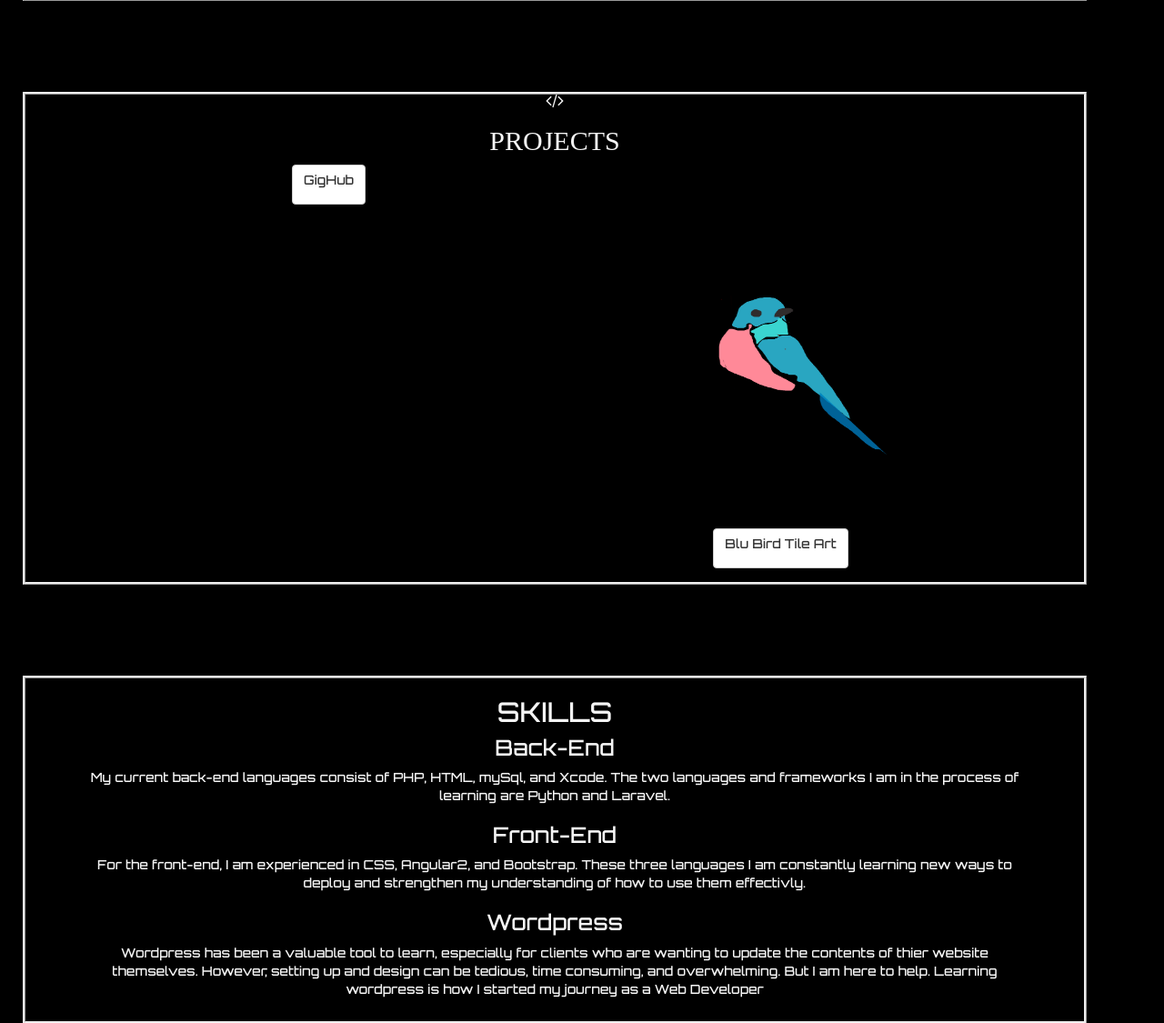
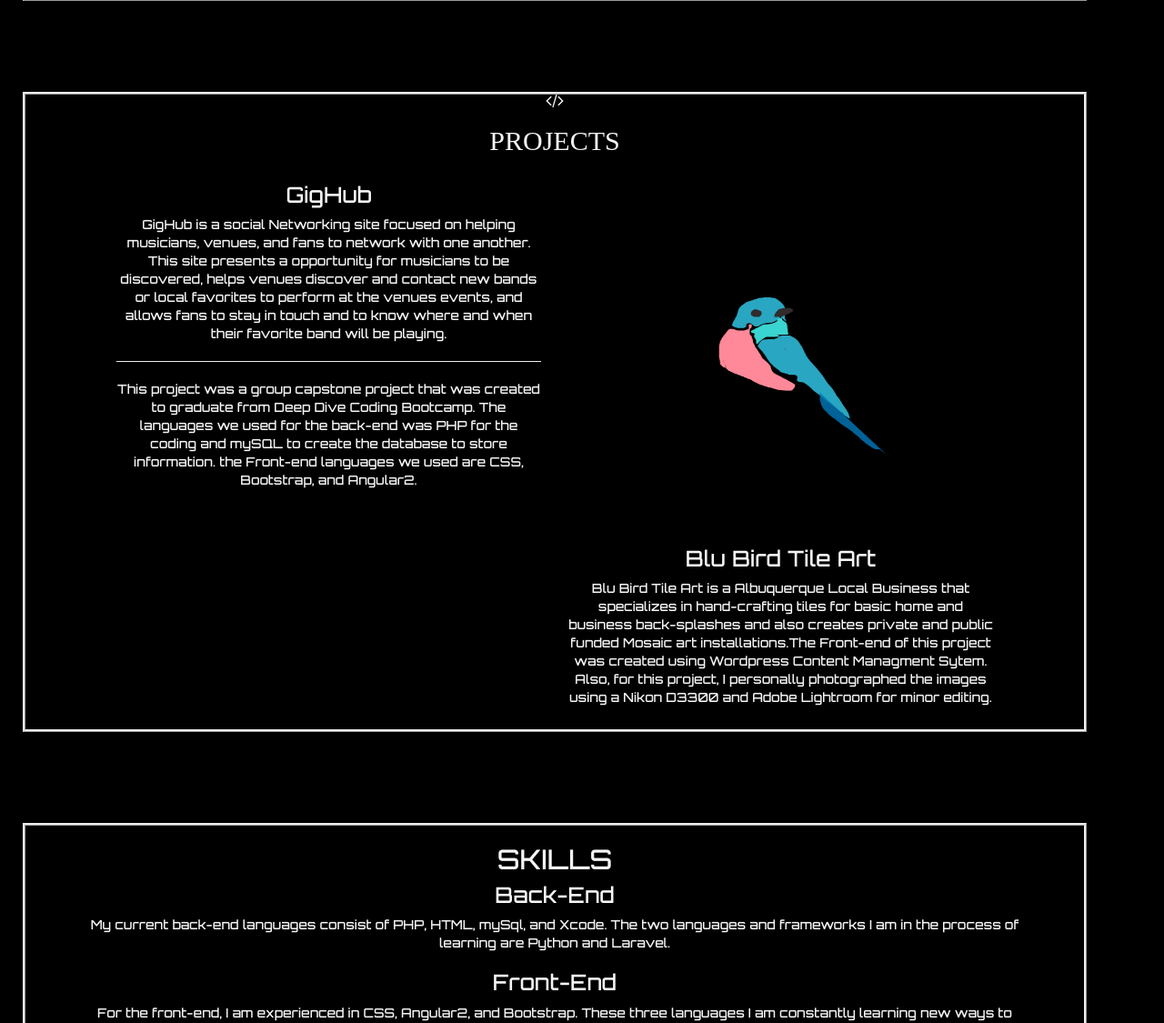
Before and after one commit to JosephBlu/portfolio_pwp, a PHP site: page / in a window 1280 px wide. Shown: the part 1374-2499 px from the top of the page at 91% size. Run offline with PHP 8.4, Linux system fonts and the light colour scheme; some libraries are stand-ins or nearby versions.

Commit message:
got rid of the button configuration

```diff
--- a/public_html/css/style.css
+++ b/public_html/css/style.css
@@ -44,8 +44,13 @@ body {
 }
 
 .btn-default:hover {
-	background-color: black;
+	background-color: grey;
 	margin-bottom: 5px;
 	margin-right: 5px;
 	margin-left: 5px;
+
 }
+
+.button {
+	background-color: gray;
+}
--- a/public_html/index.php
+++ b/public_html/index.php
@@ -72,16 +72,13 @@
 						</i>
 					</div>
 					<div class="col-md-6 ">
-						<button type="button" class="btn btn-default" data-container="body" data-toggle="popover" data-placement="top" data-content="GigHub is a social Networking site focused on helping musicians, venues, and fans to network with one another. This site presents a opportunity for musicians to be discovered, helps venues discover and contact new bands or local favorites to perform at the venues events, and allows fans to stay in touch and to know where and when their favorite band will be playing.
-					This project was a group capstone project that was created to graduate from Deep Dive Coding Bootcamp. The languages we used for the back-end was PHP for the coding and mySQL to create the database to store information. the Front-end languages we used are CSS, Bootstrap, and Angular2.. ">
-							<p>GigHub</p>
-						</button>
+						<h3>GigHub</h3>
+							<p>GigHub is a social Networking site focused on helping musicians, venues, and fans to network with one another. This site presents a opportunity for musicians to be discovered, helps venues discover and contact new bands or local favorites to perform at the venues events, and allows fans to stay in touch and to know where and when their favorite band will be playing. <hr>This project was a group capstone project that was created to graduate from Deep Dive Coding Bootcamp. The languages we used for the back-end was PHP for the coding and mySQL to create the database to store information. the Front-end languages we used are CSS, Bootstrap, and Angular2.</p>
 					</div>
 					<div class="col-md-6 ">
 						<img src="images/blubird1.png" width="325" height="400">
-						<button type="button" class="btn btn-default" data-container="body" data-toggle="popover" data-placement="top" data-content="<p>Blu Bird Tile Art is a Albuquerque Local Business that specializes in hand-crafting tiles for basic home and business back-splashes and also creates private and public funded Mosaic art installations.The Front-end of this project was created using Wordpress Content Managment Sytem. Also, for this project, I personally photographed the images using a Nikon D3300 and Adobe Lightroom for minor editing. ">
-							<p>Blu Bird Tile Art</p>
-						</button>
+						<h3>Blu Bird Tile Art</h3>
+						<p>Blu Bird Tile Art is a Albuquerque Local Business that specializes in hand-crafting tiles for basic home and business back-splashes and also creates private and public funded Mosaic art installations.The Front-end of this project was created using Wordpress Content Managment Sytem. Also, for this project, I personally photographed the images using a Nikon D3300 and Adobe Lightroom for minor editing. </p>
 					</div>
 				</div>
 			</div>
```
Also changed, not shown: public_html/images/IMG_3267.JPG (added).
